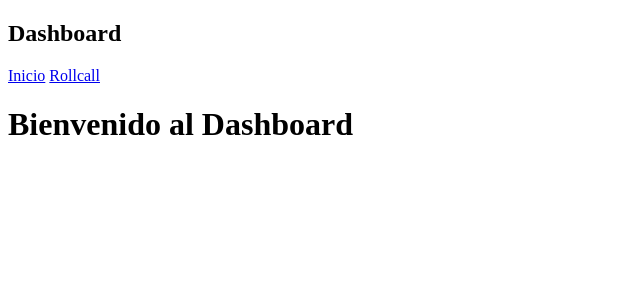
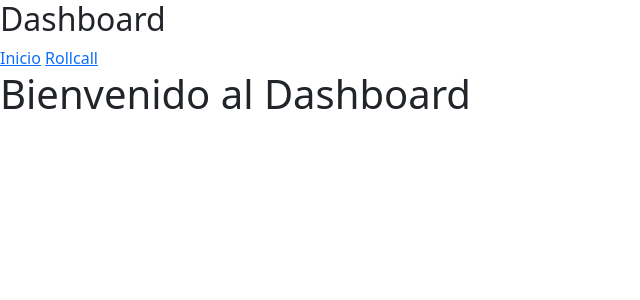
Before and after one commit to PaylemanC/Proyecto-Final-BC-Python-Avanzado-g2, a Django app: page / in a window 1280 px wide. Shown: the top 300 px of the page, without its empty margins (0-640 px from the left). Run offline with Django 5.2, Linux system fonts and the light colour scheme.

Commit message:
feat: integrate Bootstrap

```diff
--- a/rollcall_votes/templates/base.html
+++ b/rollcall_votes/templates/base.html
@@ -4,6 +4,8 @@
     <meta charset="UTF-8">
     <meta name="viewport" content="width=device-width, initial-scale=1.0">
     <title>{% block title %}Dashboard{% endblock %}</title>
+    <link href="https://cdn.jsdelivr.net/npm/bootstrap@5.3.3/dist/css/bootstrap.min.css" rel="stylesheet" integrity="sha384-QWTKZyjpPEjISv5WaRU9OFeRpok6YctnYmDr5pNlyT2bRjXh0JMhjY6hW+ALEwIH" crossorigin="anonymous">
+    <link href="https://cdn.jsdelivr.net/npm/bootstrap-icons/font/bootstrap-icons.css" rel="stylesheet">
 </head>
 <body>
     <div class="sidebar">
@@ -14,6 +16,8 @@
     <div class="content">
         {% block content %}
         {% endblock %}
+
+        <script src="https://cdn.jsdelivr.net/npm/bootstrap@5.3.3/dist/js/bootstrap.bundle.min.js" integrity="sha384-YvpcrYf0tY3lHB60NNkmXc5s9fDVZLESaAA55NDzOxhy9GkcIdslK1eN7N6jIeHz" crossorigin="anonymous"></script>
     </div>
 </body>
 </html>
```
